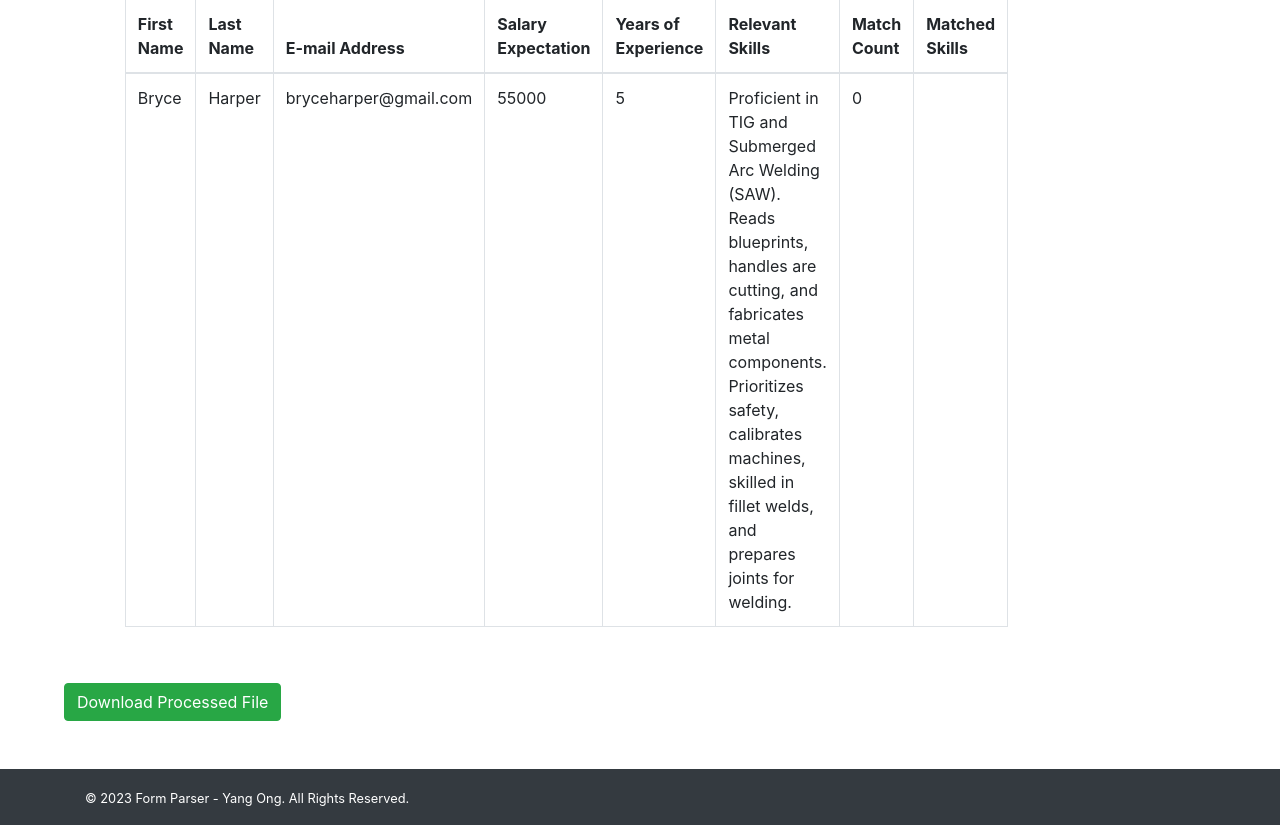
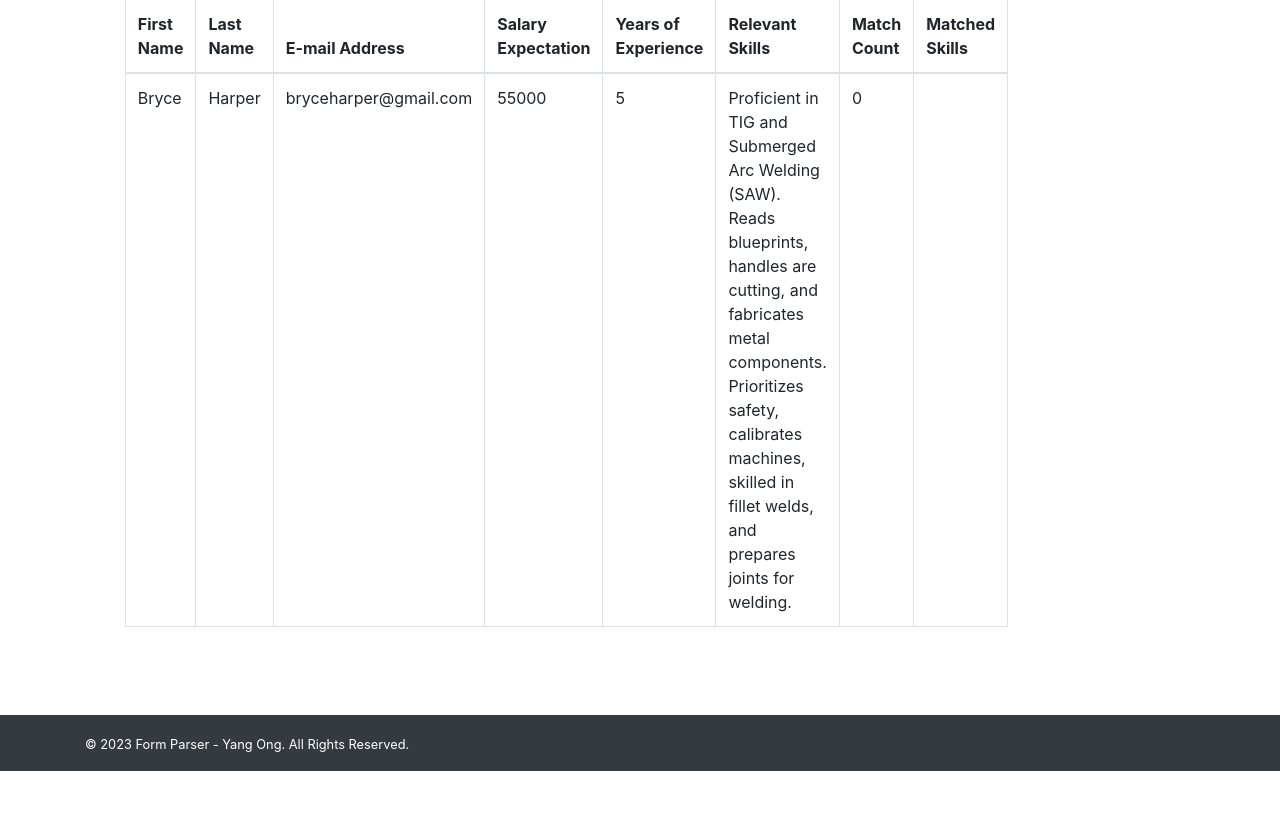
Before and after one commit to yangong17/FormParser, a Flask app: page / in a window 1280 px wide. Shown: the part 1380-2205 px from the top of the page. After the commit the page ends 2151 px from the top, so only its background shows below. Run offline with Flask 3, Linux system fonts and the light colour scheme; data comes from the database, SQL or seed files in the repository; both versions use the stored data as it was after the commit; some libraries are stand-ins or nearby versions.

Commit message:
removed download file button

```diff
--- a/templates/index.html
+++ b/templates/index.html
@@ -5,12 +5,6 @@
 
 
 <h2>Form Parser v1.0</h2>
-
-{% if flash_message %}
-    <div class="alert alert-info">
-        {{ flash_message }}
-    </div>
-{% endif %}
 
 <hr>
 <!-- ============================================================================================================================================== -->
@@ -92,7 +86,16 @@
                 {% if executemsg %}
                 <p class="alert alert-success mt-3">{{ executemsg }}</p>
                 {% endif %}
+
+                {% if flash_message %}
+                <div class="alert alert-info">
+                    {{ flash_message }}
+                </div>
+                {% endif %}
+
             </div>
+
+
 
             <hr>
             <!-- ============================================================================================================================================== -->
@@ -316,11 +319,4 @@
 
 
 
-<!-- Download File Button -->
-<div class="mt-3">
-    <a href="/download/filename_here" class="btn btn-success">Download Processed File</a>
-</div>
-
-
-
 {% endblock %}
```
Also changed, not shown: applications.db, 1 other file.
